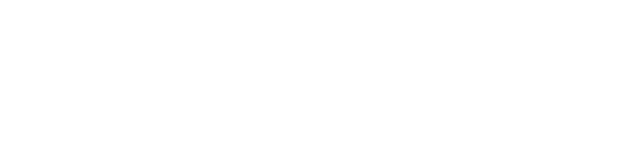
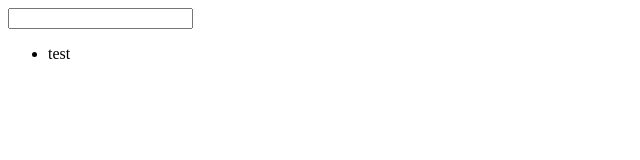
Before and after one commit to pcharazinski/cc.weather_app-, a website: page index.html in a window 1280 px wide. Shown: the whole page, without its empty margins (0-640 px from the left). Drawn offline with Linux system fonts and the light colour scheme.

Commit message:
Wyszukiwarka
Wstawienie pola wyszukiwania i listy z podpowiedziamy

```diff
--- a/index.html
+++ b/index.html
@@ -9,5 +9,10 @@
 </head>
 <body>
 
+    <input type="text" class='wyszukiwarka'></input>
+    <ul class="podpowiedzi">
+        <li>test</li>
+    </ul>
+
 </body>
 </html>
```
